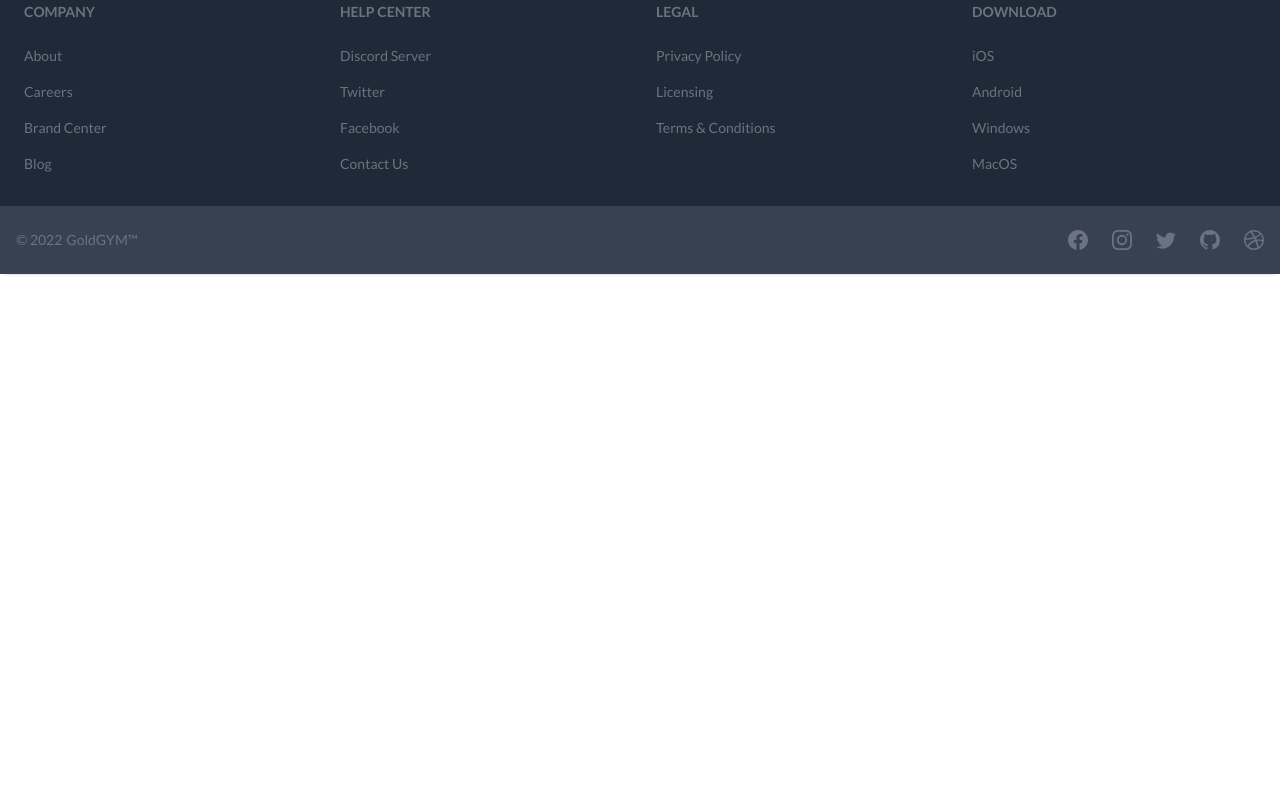
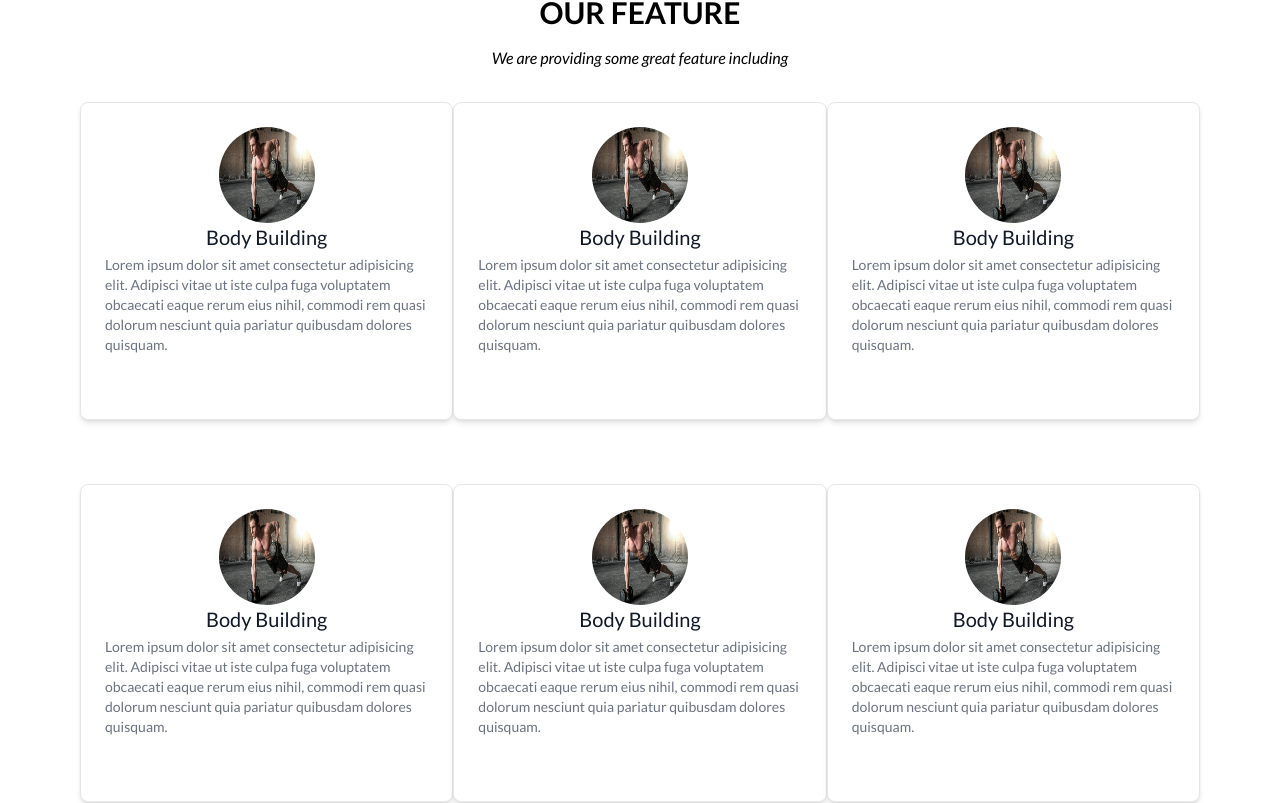
Before and after one commit to SangramBishwas/gold-gym-client, a React (Vite) app: page / in a window 1280 px wide. Shown: the part 500-1303 px from the top of the page. Before the commit the page ends 800 px from the top, so only its background shows below. Built offline with nearby package versions, Linux system fonts and the light colour scheme; no server answers.

Commit message:
implement a sample featured section with dami text and same images

```diff
--- /dev/null
+++ b/src/Pages/Home/Feature.jsx
@@ -0,0 +1,59 @@
+import SectionTitle from "../../SectionTitle/SectionTitle";
+import { Card } from "flowbite-react";
+import image from "../../assets/sliders-3.jpg";
+const Feature = () => {
+    return (
+        <div>
+            <SectionTitle
+                heading={"Our Feature"}
+                subHeading={"We are providing some great feature including"}></SectionTitle>
+            <div className="grid grid-cols-1 md:grid-cols-2 lg:grid-cols-3 px-5 md:px-10 lg:px-20 gap-y-8 lg:gap-y-16">
+                <Card className="max-w-sm space-y-4">
+                    <div className="flex flex-col items-center pb-10">
+                        <img className="rounded-full w-24 h-24" src={image} alt="" />
+                        <h5 className="mb-1 text-xl font-medium text-gray-900 dark:text-white">Body Building</h5>
+                        <p className="text-sm text-gray-500 dark:text-gray-400">Lorem ipsum dolor sit amet consectetur adipisicing elit. Adipisci vitae ut iste culpa fuga voluptatem obcaecati eaque rerum eius nihil, commodi rem quasi dolorum nesciunt quia pariatur quibusdam dolores quisquam.</p>
+                    </div>
+                </Card>
+                <Card className="max-w-sm space-y-4">
+                    <div className="flex flex-col items-center pb-10">
+                        <img className="rounded-full w-24 h-24" src={image} alt="" />
+                        <h5 className="mb-1 text-xl font-medium text-gray-900 dark:text-white">Body Building</h5>
+                        <p className="text-sm text-gray-500 dark:text-gray-400">Lorem ipsum dolor sit amet consectetur adipisicing elit. Adipisci vitae ut iste culpa fuga voluptatem obcaecati eaque rerum eius nihil, commodi rem quasi dolorum nesciunt quia pariatur quibusdam dolores quisquam.</p>
+                    </div>
+                </Card>
+                <Card className="max-w-sm space-y-4">
+                    <div className="flex flex-col items-center pb-10">
+                        <img className="rounded-full w-24 h-24" src={image} alt="" />
+                        <h5 className="mb-1 text-xl font-medium text-gray-900 dark:text-white">Body Building</h5>
+                        <p className="text-sm text-gray-500 dark:text-gray-400">Lorem ipsum dolor sit amet consectetur adipisicing elit. Adipisci vitae ut iste culpa fuga voluptatem obcaecati eaque rerum eius nihil, commodi rem quasi dolorum nesciunt quia pariatur quibusdam dolores quisquam.</p>
+                    </div>
+                </Card>
+                <Card className="max-w-sm space-y-4">
+                    <div className="flex flex-col items-center pb-10">
+                        <img className="rounded-full w-24 h-24" src={image} alt="" />
+                        <h5 className="mb-1 text-xl font-medium text-gray-900 dark:text-white">Body Building</h5>
+                        <p className="text-sm text-gray-500 dark:text-gray-400">Lorem ipsum dolor sit amet consectetur adipisicing elit. Adipisci vitae ut iste culpa fuga voluptatem obcaecati eaque rerum eius nihil, commodi rem quasi dolorum nesciunt quia pariatur quibusdam dolores quisquam.</p>
+                    </div>
+                </Card>
+                <Card className="max-w-sm space-y-4">
+                    <div className="flex flex-col items-center pb-10">
+                        <img className="rounded-full w-24 h-24" src={image} alt="" />
+                        <h5 className="mb-1 text-xl font-medium text-gray-900 dark:text-white">Body Building</h5>
+                        <p className="text-sm text-gray-500 dark:text-gray-400">Lorem ipsum dolor sit amet consectetur adipisicing elit. Adipisci vitae ut iste culpa fuga voluptatem obcaecati eaque rerum eius nihil, commodi rem quasi dolorum nesciunt quia pariatur quibusdam dolores quisquam.</p>
+                    </div>
+                </Card>
+                <Card className="max-w-sm space-y-4">
+                    <div className="flex flex-col items-center pb-10">
+                        <img className="rounded-full w-24 h-24" src={image} alt="" />
+                        <h5 className="mb-1 text-xl font-medium text-gray-900 dark:text-white">Body Building</h5>
+                        <p className="text-sm text-gray-500 dark:text-gray-400">Lorem ipsum dolor sit amet consectetur adipisicing elit. Adipisci vitae ut iste culpa fuga voluptatem obcaecati eaque rerum eius nihil, commodi rem quasi dolorum nesciunt quia pariatur quibusdam dolores quisquam.</p>
+                    </div>
+                </Card>
+            </div>
+
+        </div>
+    );
+};
+
+export default Feature;
--- a/src/Pages/Home/Home.jsx
+++ b/src/Pages/Home/Home.jsx
@@ -1,9 +1,11 @@
+import Feature from "./Feature";
 import Slider from "./Slider";
 
 const Home = () => {
     return (
         <div>
             <Slider></Slider>
+            <Feature></Feature>
             this is homepages
         </div>
     );
--- /dev/null
+++ b/src/SectionTitle/SectionTitle.jsx
@@ -0,0 +1,17 @@
+import PropTypes from 'prop-types';
+
+const SectionTitle = ({ heading, subHeading }) => {
+    return (
+        <div className="mx-auto text-center md:w-4/12 my-8">
+            <h3 className="text-3xl font-bold uppercase py-4">{heading}</h3>
+            <p className="italic mb-2">{subHeading}</p>
+        </div>
+    );
+};
+
+SectionTitle.propTypes = {
+    heading: PropTypes.string,
+    subHeading: PropTypes.string
+};
+
+export default SectionTitle;
```
